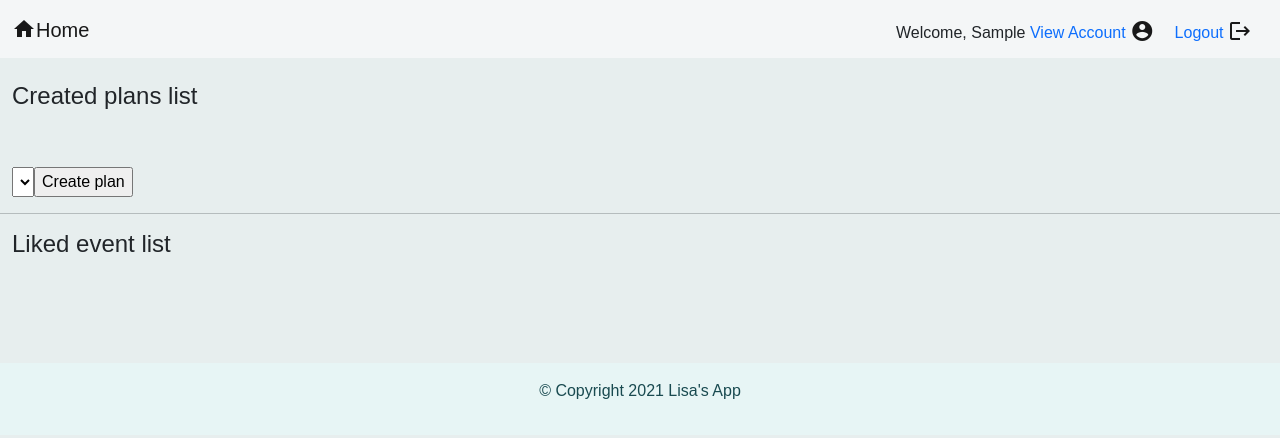
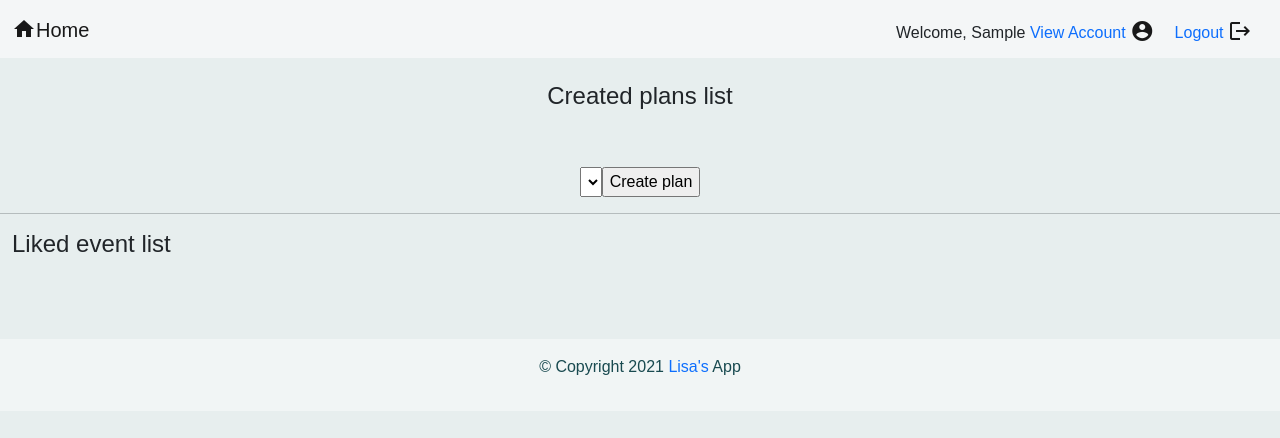
Before and after one commit to lisamqy/HB_Proj-SeeDo, a Flask app: page /user/1 in a window 1280 px wide. Shown: the top 438 px of the page. Run offline with Flask 2, Linux system fonts and the light colour scheme; the visitor is signed in with stand-in values (Sample User, id 1); data comes from the database, SQL or seed files in the repository; data that the repository does not hold is empty.

Commit message:
Added fixes

```diff
--- a/server.py
+++ b/server.py
@@ -188,12 +188,25 @@ def event_page(event_id):
     #check if user logged in, so we can then see if they've already liked the current event to decide which like button to show...
     if "current_user" in session:
         user_id = session["current_user"]
+        user_plans = crud.get_plans(user_id)
         like_count = crud.has_liked(user_id,event_id)
     #...if not logged in, guest will only see the liked #
     else:
         like_count = 1
+        user_plans = None
 
-    return render_template("eventdetails.html", event=event, location=location, likes=likes, like_count=like_count)
+    return render_template("eventdetails.html", event=event, location=location, user_plans=user_plans, likes=likes, like_count=like_count)
+
+@app.route("/event/<event_id>/add", methods=['POST'])
+def add_event_to_plan(event_id):
+    """Adds current event to a user's plan"""
+
+    event_id = event_id
+    plan_id = request.form.get("plans")
+    crud.add_plan_events(plan_id=plan_id, event_id=event_id)
+    print(f'\n\n{event_id},{plan_id}\n\n')
+
+    return redirect(f"/plan/{plan_id}")
 
 
 @app.route("/search")
--- a/static/css/styles.css
+++ b/static/css/styles.css
@@ -1,6 +1,7 @@
 body {
     background: rgb(231, 238, 238);
     font-family: 'Montserrat', sans-serif;
+    font-weight: lighter;
 }
 
 .home-img {
@@ -11,7 +12,7 @@ body {
 }
 
 .white-section {
-    background-color: rgb(231, 245, 245);
+    background-color: rgb(241, 245, 245);
     padding: 1em;
   }
 
@@ -56,6 +57,11 @@ a {
 a:hover {
     color: #ebfdff;
   }
+
+.column {
+    float: left;
+    padding: 5px;
+}
 
 .image {
     position: relative;
--- a/templates/accountdetails.html
+++ b/templates/accountdetails.html
@@ -21,7 +21,7 @@
 
 <br>
 
-<div class="container-fluid">
+<div class="container-fluid center">
     <h4>Created plans list</h4>
         {% for plan in plans %}
             <ol class="inline-button">
@@ -37,7 +37,7 @@
             </ol>
         {% endfor %}
         <br><br>
-        <form class="d-flex" action="/user/{{ user.user_id }}" method="POST">
+        <form class="d-flex justify-content-center" action="/user/{{ user.user_id }}" method="POST">
             <select name="citynames" id="city-select">
                 {% for place in all_locations %}
                     <option value="{{ place.location_id }}">{{ place.cityname }}</option>
@@ -50,18 +50,19 @@
 <hr>
 
 <div class="container-fluid">
-    <h4>Liked event list</h4>
-        <likes>
+    <div class="row align-items-start">
+
+        <h4>Liked event list</h4>
             {% for event in event_list %}
                 <!-- <li><a href="/event/{{ event.event_id }}">{{ event.image }}</li></a> -->
-                <div class="image">
+                <div class="image column">
                     {% if event.image %}
                         <img class="image__img img-thumbnail rounded" src="{{ event.image }}" alt="image of event">
                     {% else %}
                         <img class="image__img img-thumbnail rounded" src="static/img/event.jpeg" alt="default image of event">
                     {% endif %}
                     <div class="image__overlay image__overlay--blur">
-                        <p class="image__description">
+                        <p class="image__description center">
                             <a href="/event/{{ event.event_id }}">
                                 {{ event.overview }}
                             </a>
@@ -69,7 +70,7 @@
                     </div>
                 </div>
             {% endfor %}
-        </likes>
+    </div>
 </div>
 
 <br><br><br>
--- a/templates/homepage.html
+++ b/templates/homepage.html
@@ -55,9 +55,9 @@
     <hr class="div-line"></hr>
 
     <div id="home-events-section" class="container-fluid">
-        <div class="event-item row align-items-start">
+        <div class="event-item row align-items-start justify-content-center">
             {% for event in events %}
-                <div class="image">
+                <div class="image column">
                     {% if event.image %}
                         <img class="image__img img-thumbnail rounded" src="{{ event.image }}" alt="image of event">
                     {% else %}
@@ -71,7 +71,7 @@
                                 {{ likes[loop.index-1] }}
                             </span>
                         </div>
-                        <p class="image__description">
+                        <p class="image__description center">
                             <a href="/event/{{ event.event_id }}">
                                 {{ event.overview }}
                             </a>
--- a/templates/index.html
+++ b/templates/index.html
@@ -46,7 +46,7 @@
 
     <footer class="white-section" id="footer">
         <div class="container-fluid center">
-            <p>© Copyright 2021 Lisa's App</p>
+            <p>© Copyright 2021 <a class="footer-link" href="https://www.linkedin.com/in/lisa-ma77/" target="_blank">Lisa's</a> App</p>
         </div>
     </footer>
 
```
Also changed, not shown: templates/eventdetails.html (+25 -4 lines).
